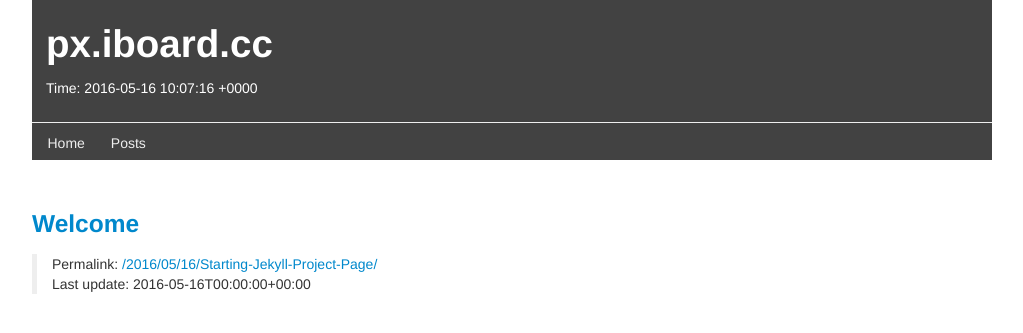
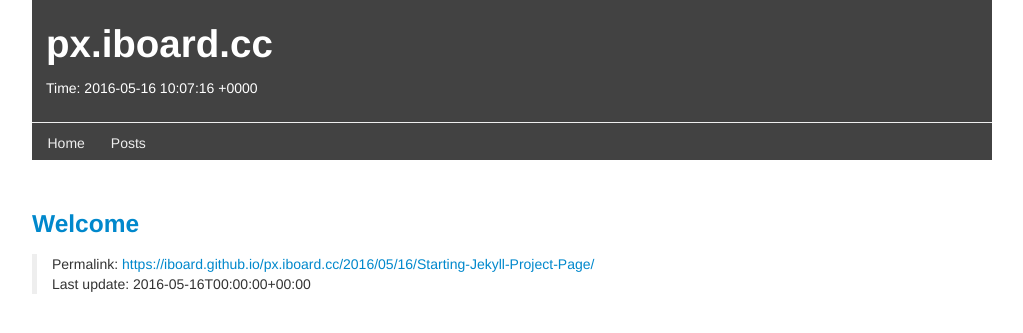
Before and after one commit to iboard/px.iboard.cc, a Jekyll site: the page built from posts.html, in a window 1280 px wide. Shown: the top 333 px of the page, without its empty margins (128-1151 px from the left). Built offline with Jekyll 4.4.1, drawn with Linux system fonts in a browser that asks for light colours; Markdown is read by kramdown in place of the engine named in the settings.

Commit message:
Fix for github.io

```diff
--- a/_layouts/default.html
+++ b/_layouts/default.html
@@ -8,7 +8,7 @@
     <meta name="author" content="">
     <title>{{ page.title }}</title>
     <!-- Bootstrap Core CSS -->
-    <link rel="stylesheet" href="/css/bootstrap.min.css" type="text/css">
+    <link rel="stylesheet" href="{{ site.github.url }}/css/bootstrap.min.css" type="text/css">
       <!-- Custom Fonts
       <link href="http://fonts.googleapis.com/css?family=Open+Sans:300italic,400italic,600italic,700italic,800italic,400,300,600,700,800" rel="stylesheet" type="text/css">
       <link href="http://fonts.googleapis.com/css?family=Merriweather:400,300,300italic,400italic,700,700italic,900,900italic" rel="stylesheet" type="text/css">
@@ -18,14 +18,14 @@
       <link rel="stylesheet" href="/css/animate.min.css" type="text/css">
       -->
     <!-- Custom CSS -->
-    <link rel="stylesheet" href="/css/default.css" type="text/css">
+    <link rel="stylesheet" href="{{ site.github.url }}/css/default.css" type="text/css">
   </head>
   <body id="page-top">
     {{ content }}
     <!-- jQuery -->
-    <script src="/js/jquery-2.2.3.min.js"></script>
+    <script src="{{ site.github.url }}/js/jquery-2.2.3.min.js"></script>
     <!-- Bootstrap Core JavaScript -->
-    <script src="/js/bootstrap.min.js"></script>
-    <script src="/js/default.js"></script>
+    <script src="{{ site.github.url }}/js/bootstrap.min.js"></script>
+    <script src="{{ site.github.url }}/js/default.js"></script>
   </body>
 </html>
--- a/index.html
+++ b/index.html
@@ -4,7 +4,7 @@
 <html>
   <head>
     <title>px.iboard.cc</title>
-    <link rel="stylesheet" href="css/default.css" />
+    <link rel="stylesheet" href="{{ site.github.url }}/css/default.css" />
   </head>
 
   <body>
--- a/posts.html
+++ b/posts.html
@@ -4,7 +4,7 @@
 <html>
   <head>
     <title>px.iboard.cc</title>
-    <link rel="stylesheet" href="css/default.css" />
+    <link rel="stylesheet" href="{{ site.github.url }}/css/default.css" />
   </head>
 
   <body>
@@ -13,7 +13,7 @@
       {% for post in site.posts %}
         <div class="post-entry"  id="{{ post.title }}">
           <h3><a href="{{ post.url }}">{{ post.title }}</a></h3>
-          <blockquote>Permalink: <a href="{{ site.url }}{{ post.url }}">{{ site.url }}{{ post.url }}</a>
+          <blockquote>Permalink: <a href="{{ site.github.url }}{{ post.url }}">{{ site.github.url }}{{ post.url }}</a>
             </br>Last update: {{ post.date | date_to_xmlschema }}
           </blockquote>
         </div>
```
Also changed, not shown: _layouts/post.html (+5 -5 lines).
